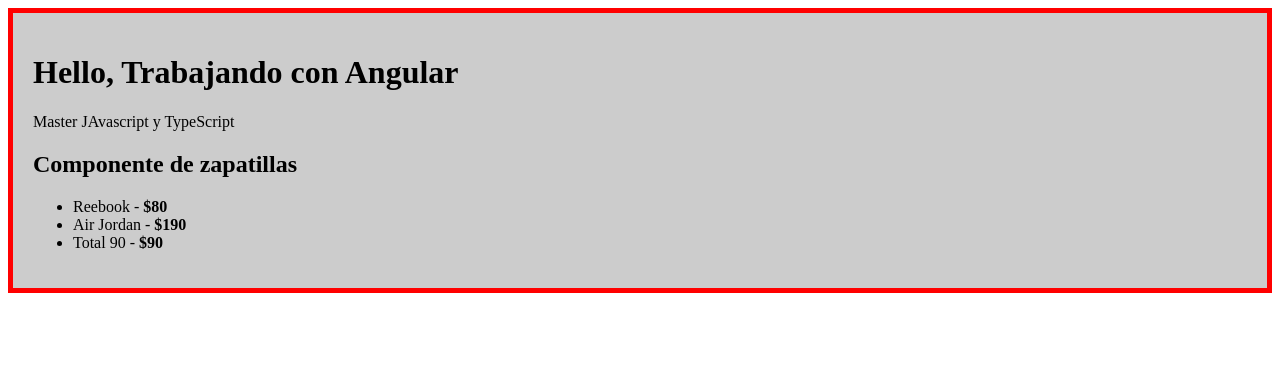
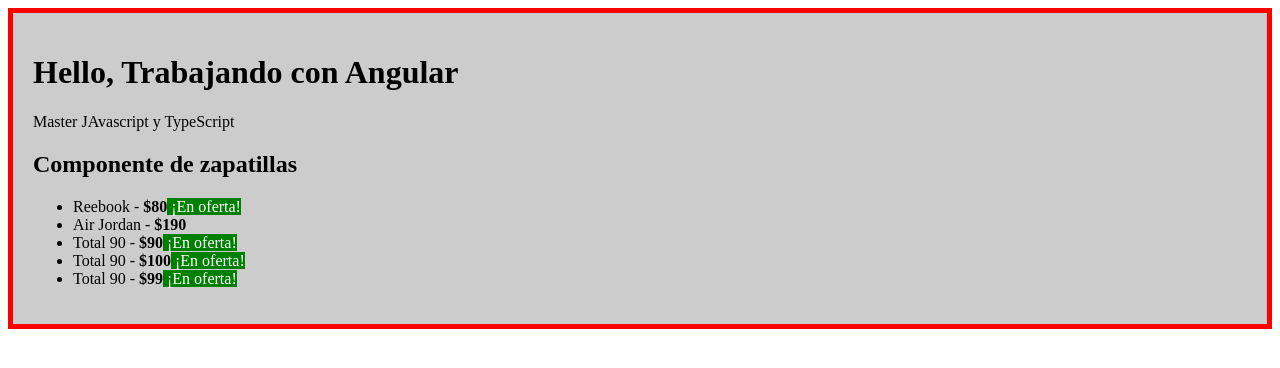
Before and after one commit to Watito/aprendiendo-angular, an Angular app: page / in a window 1280 px wide. Shown: the top 368 px of the page. Built offline with nearby package versions, Linux system fonts and the light colour scheme.

Commit message:
clase de directrices en Angular

```diff
--- a/package.json
+++ b/package.json
@@ -22,13 +22,14 @@
     "@angular/router": "^17.1.0",
     "@angular/ssr": "^17.1.1",
     "express": "^4.18.2",
+    "g": "^2.0.1",
     "rxjs": "~7.8.0",
     "tslib": "^2.3.0",
     "zone.js": "~0.14.3"
   },
   "devDependencies": {
     "@angular-devkit/build-angular": "^17.1.1",
-    "@angular/cli": "^17.1.1",
+    "@angular/cli": "^17.2.3",
     "@angular/compiler-cli": "^17.1.0",
     "@types/express": "^4.17.17",
     "@types/jasmine": "~5.1.0",
--- a/src/app/zapatillas/zapatillas.component.html
+++ b/src/app/zapatillas/zapatillas.component.html
@@ -1,5 +1,9 @@
 <h2>{{titulo}}</h2>
 <ul>
-   <li *ngFor="let deportiva of zapatillas">{{deportiva.nombre}} - <strong>${{deportiva.precio}}</strong></li> <!-- Haciendo un For a el arreglo "Zapatillas" -->
+   <li *ngFor="let deportiva of zapatillas">{{deportiva.nombre}} - <strong>${{deportiva.precio}}</strong>
+      <span *ngIf="deportiva.precio <= 100" [style.background]="deportiva.precio <= 100 ? 'green' : 'transparent' "
+      [style.color]="deportiva.precio <= 100 ? 'white' : 'black' "
+      > ¡En oferta!</span>
+   </li> <!-- Haciendo un For a el arreglo "Zapatillas" -->
 
 </ul>
--- a/src/app/zapatillas/zapatillas.component.ts
+++ b/src/app/zapatillas/zapatillas.component.ts
@@ -13,7 +13,9 @@ export class ZapatillasComponent implements OnInit{
     this.zapatillas = [
         new Zapatilla('Reebook', 80, 'Reebokk', 'Blanco', true),
         new Zapatilla('Air Jordan', 190, 'Nike', 'Rojas', true),
-        new Zapatilla('Total 90', 90, 'Adidas', 'Azules', true)
+        new Zapatilla('Total 90', 90, 'Adidas', 'Azules', true),
+        new Zapatilla('Total 90', 100, 'Adidas', 'Rojas', true),
+        new Zapatilla('Total 90', 99, 'Adidas', 'Doradas', true)
     ];
   }
 
```
Also changed, not shown: src/app/app.component.html (line endings or trailing spaces), 1 other file (tests, documents, lock files or other folders).
